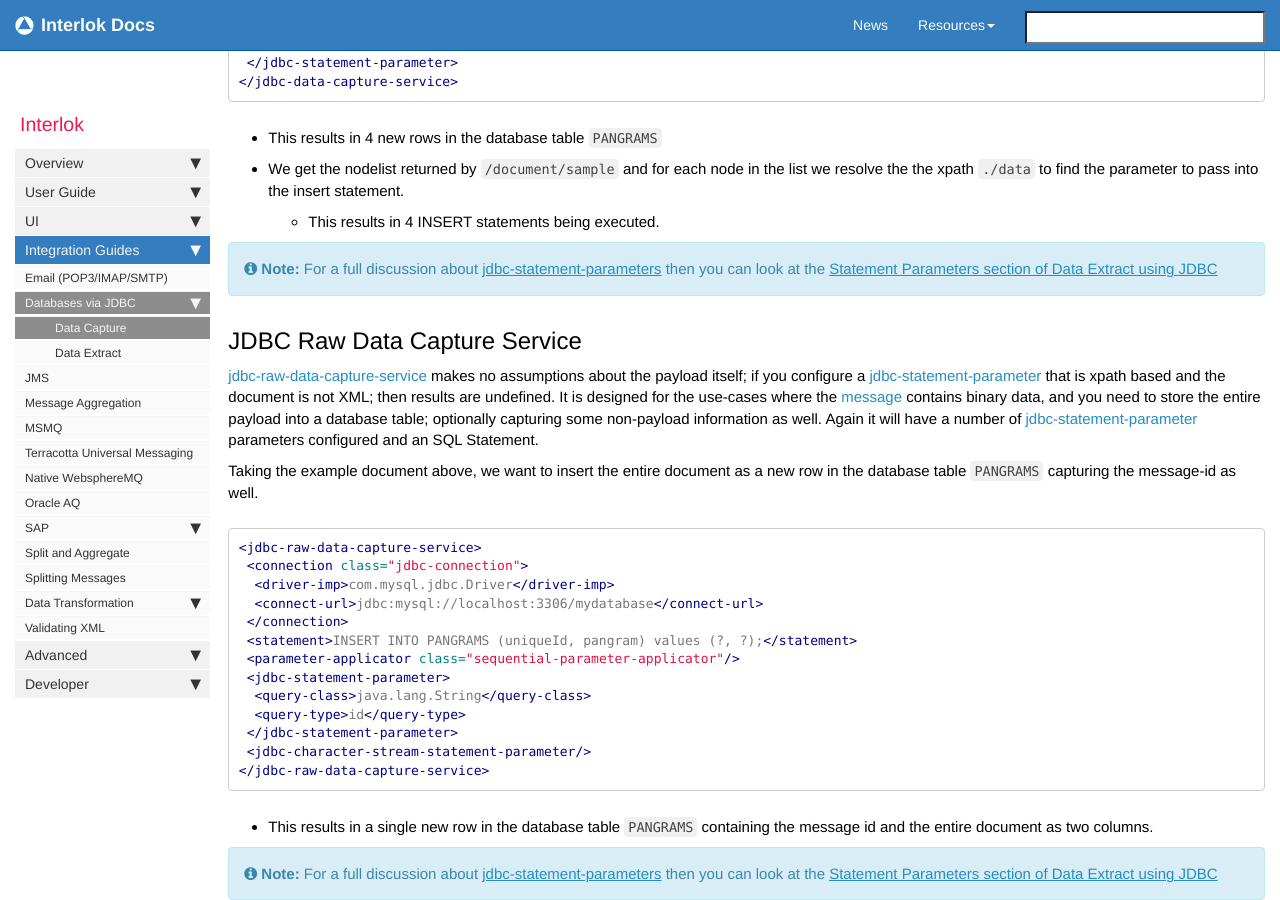
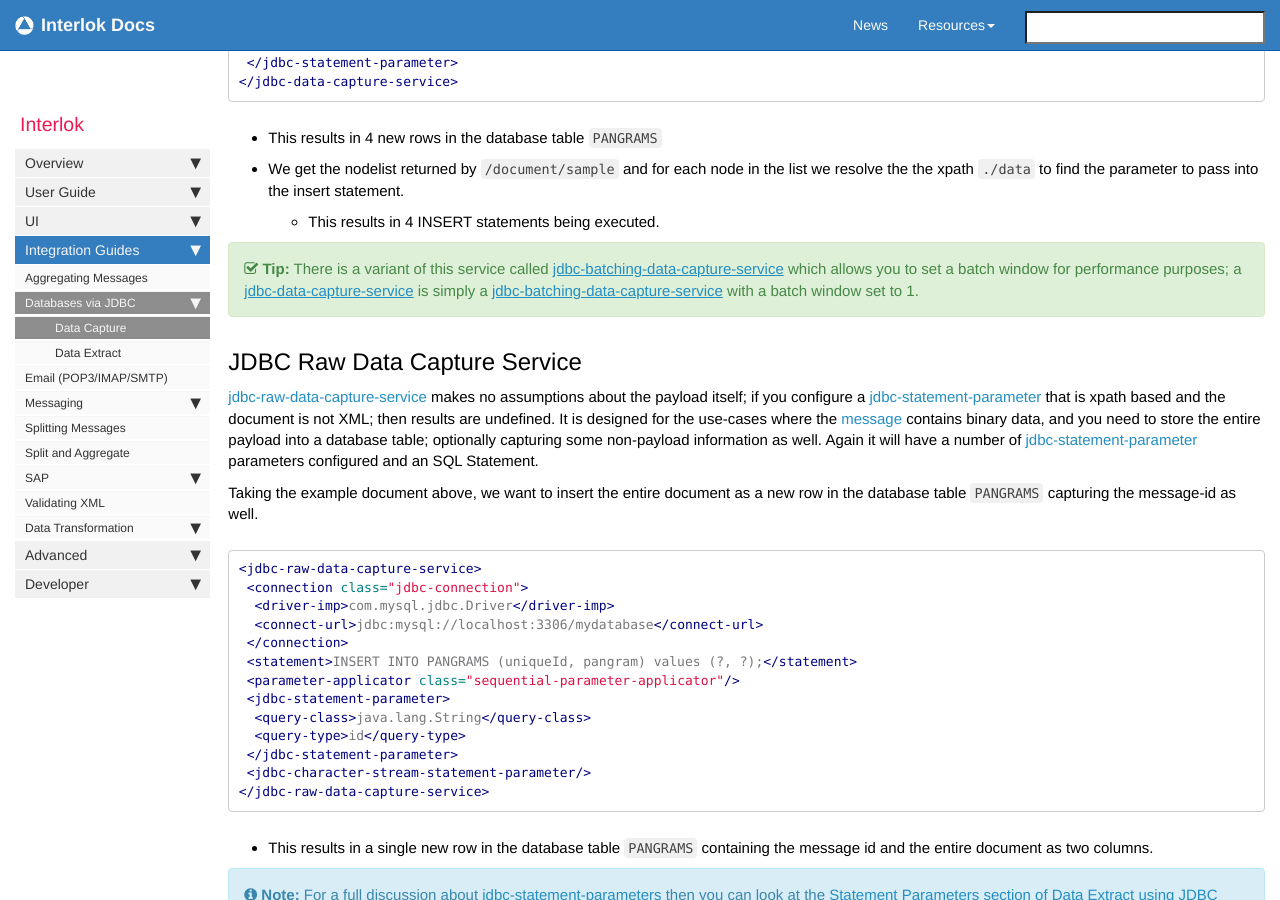
Before and after one commit to adaptris/interlok-docs-legacy, a Jekyll site: the page built from pages/cookbook/cookbook-jdbc-data-capture.md, in a window 1280 px wide and 900 px high, scrolled down 1109 px. Built offline with Jekyll 4.4.1, drawn with Linux system fonts in a browser that asks for light colours; nearby versions of some CDN libraries; comment, search, counter and statistics services are not loaded; some of the changed lines change nothing that is shown.

Commit message:
Updated JDBC docs to include jdbc-batching-data-capture

```diff
--- a/_data/sidebars/home_sidebar.yml
+++ b/_data/sidebars/home_sidebar.yml
@@ -159,8 +159,8 @@ entries:
     output: web
     folderitems:
 
-    - title: Email (POP3/IMAP/SMTP)
-      url: /cookbook-email.html
+    - title: Aggregating Messages
+      url: /cookbook-aggregating-messages.html
       output: web
 
       subfolders:
@@ -175,28 +175,40 @@ entries:
           url: /cookbook-jdbc-data-query.html
           output: web
 
-    - title: JMS
-      url: /cookbook-jms.html
+    - title: Email (POP3/IMAP/SMTP)
+      url: /cookbook-email.html
       output: web
 
-    - title: Message Aggregation
-      url: /cookbook-aggregating-messages.html
+      subfolders:
+      - title: Messaging
+        output: web
+        subfolderitems:
+        - title: JMS
+          url: /cookbook-jms.html
+          output: web
+
+        - title: MSMQ
+          url: /cookbook-msmq.html
+          output: web
+
+        - title: Native WebsphereMQ
+          url: /cookbook-native-wmq.html
+          output: web
+
+        - title: Oracle AQ
+          url: /cookbook-oracleaq.html
+          output: web
+
+        - title: Terracotta Universal Messaging
+          url: /cookbook-terracotta-um.html
+          output: web
+
+    - title: Splitting Messages
+      url: /cookbook-splitting-messages.html
       output: web
 
-    - title: MSMQ
-      url: /cookbook-msmq.html
-      output: web
-
-    - title: Terracotta Universal Messaging
-      url: /cookbook-terracotta-um.html
-      output: web
-
-    - title: Native WebsphereMQ
-      url: /cookbook-native-wmq.html
-      output: web
-
-    - title: Oracle AQ
-      url: /cookbook-oracleaq.html
+    - title: Split and Aggregate
+      url: /cookbook-split-join.html
       output: web
 
       subfolders:
@@ -211,12 +223,8 @@ entries:
           url: /cookbook-sap-idoc.html
           output: web
 
-    - title: Split and Aggregate
-      url: /cookbook-split-join.html
-      output: web
-
-    - title: Splitting Messages
-      url: /cookbook-splitting-messages.html
+    - title: Validating XML
+      url: /cookbook-xml-validation.html
       output: web
 
       subfolders:
@@ -230,10 +238,6 @@ entries:
         - title: XML Transforms
           url: /cookbook-xml-transform.html
           output: web
-
-    - title: Validating XML
-      url: /cookbook-xml-validation.html
-      output: web
 
   - title: Advanced
     output: web
--- a/pages/cookbook/cookbook-jdbc-data-capture.md
+++ b/pages/cookbook/cookbook-jdbc-data-capture.md
@@ -56,7 +56,7 @@ Then our [jdbc-data-capture-service][] to insert all the sample pangrams into a
 - We get the nodelist returned by `/document/sample` and for each node in the list we resolve the the xpath `./data` to find the parameter to pass into the insert statement.
    - This results in 4 INSERT statements being executed.
 
-{% include note.html content="For a full discussion about [jdbc-statement-parameters][jdbc-statement-parameter] then you can look at the [Statement Parameters section of Data Extract using JDBC](cookbook-jdbc-data-query.html#statement-parameters)" %}
+{% include tip.html content="There is a variant of this service called [jdbc-batching-data-capture-service][] which allows you to set a batch window for performance purposes; a [jdbc-data-capture-service][] is simply a [jdbc-batching-data-capture-service][] with a batch window set to 1." %}
 
 ## JDBC Raw Data Capture Service ##
 
@@ -92,5 +92,6 @@ Taking the example document above, we want to insert the entire document as a ne
 [iterate over an XPath]: https://development.adaptris.net/javadocs/v3-snapshot/Interlok-API/com/adaptris/core/services/jdbc/JdbcDataCaptureService.html#setIterates-java.lang.Boolean-
 [jdbc-data-query-service]: https://development.adaptris.net/javadocs/v3-snapshot/Interlok-API/com/adaptris/core/services/jdbc/JdbcDataQueryService.html
 [jdbc-statement-parameter]: https://development.adaptris.net/javadocs/v3-snapshot/Interlok-API/com/adaptris/core/services/jdbc/StatementParameter.html
+[jdbc-batching-data-capture-service]: https://development.adaptris.net/javadocs/v3-snapshot/Interlok-API/com/adaptris/core/services/jdbc/JdbcBatchingDataCaptureService.html
 
 {% include links.html %}
```
